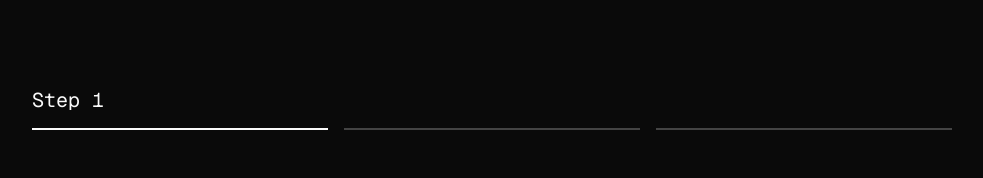
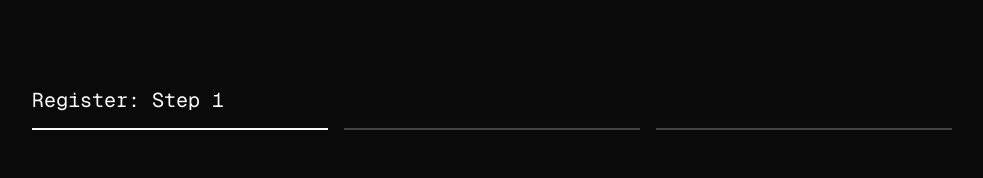
Before and after one commit to p-11/yellowpages-client, a Next.js app: page /register/step-1 in a window 1280 px wide. Shown: the top 178 px of the page, without its empty margins (148-1131 px from the left). Built offline with nearby package versions, Linux system fonts and the light colour scheme.

Commit message:
update active step text

```diff
--- a/src/app/components/RegistrationProgressIndicator/index.tsx
+++ b/src/app/components/RegistrationProgressIndicator/index.tsx
@@ -9,7 +9,7 @@ export function RegistrationProgressIndicator({
 }) {
   return (
     <div className={styles.registrationProgressIndicator}>
-      <span className={styles.activeStep}>{activeStep}</span>
+      <span className={styles.activeStep}>Register: {activeStep}</span>
       <div className={styles.progressIndicators}>
         {steps.map((step, i) => {
           const isHighlighted = i <= steps.indexOf(activeStep);
```
